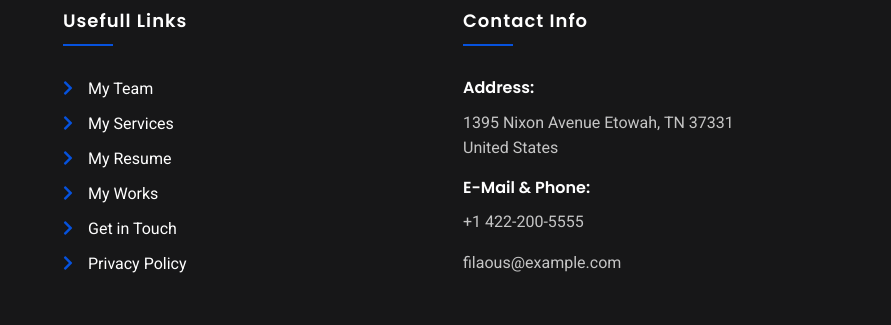
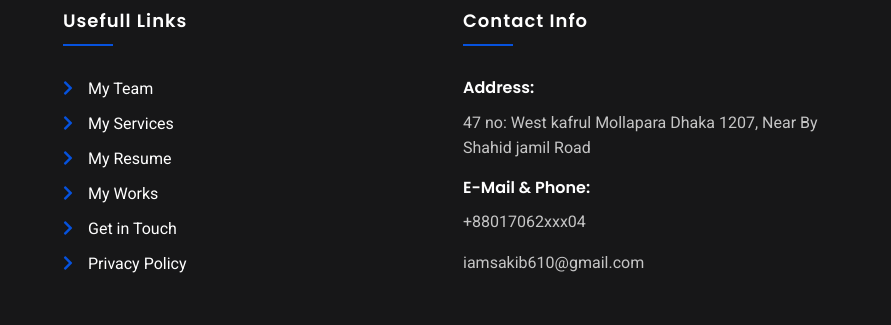
Before and after one commit to Sakib3332/Ayon_Sakib, a plain HTML site: page index.html in a window 1280 px wide. Shown: the part 8854-9179 px from the top of the page, 389-1280 px from the left. Drawn offline with nearby package versions, Linux system fonts and the light colour scheme; animation ran at ten frames a second.

Commit message:
Add files via upload

```diff
--- a/index.html
+++ b/index.html
@@ -1023,15 +1023,14 @@
                                         <li>
                                             <h6>Address:</h6>
                                             <p>
-                                                1395 Nixon Avenue Etowah, TN 37331
-                                                <br>United States
+                                                47 no: West kafrul Mollapara Dhaka 1207, Near By Shahid jamil Road
                                             </p>
                                         </li>
                                         <li>
                                             <h6>E-Mail &amp; Phone:</h6>
                                             <div class="text">
-                                                <p>+1 422-200-5555</p>
-                                                <p>filaous@example.com</p>
+                                                <p>+88017062xxx04</p>
+                                                <p>iamsakib610@gmail.com</p>
                                             </div>
                                         </li>
                                     </ul>
```
